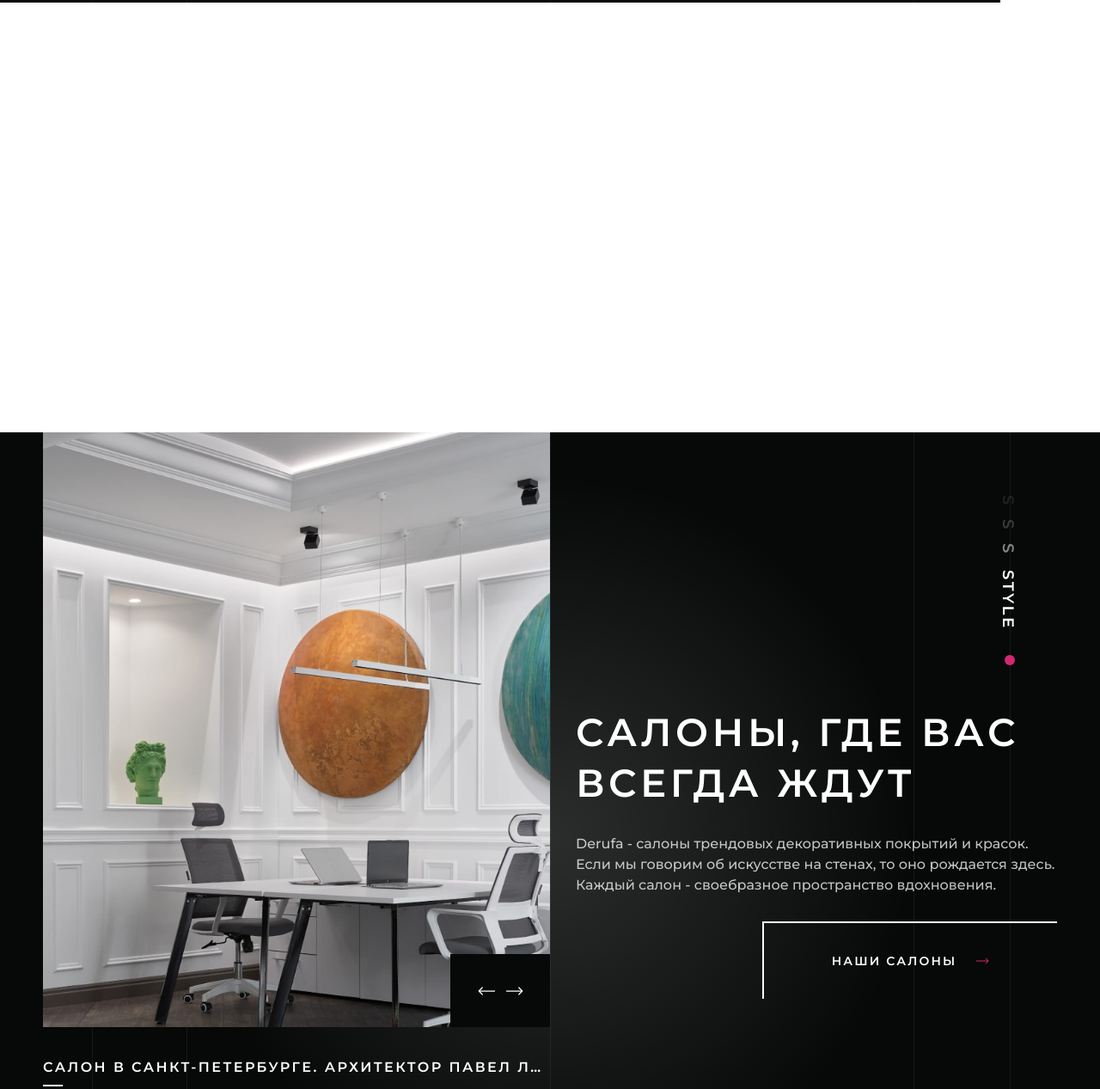
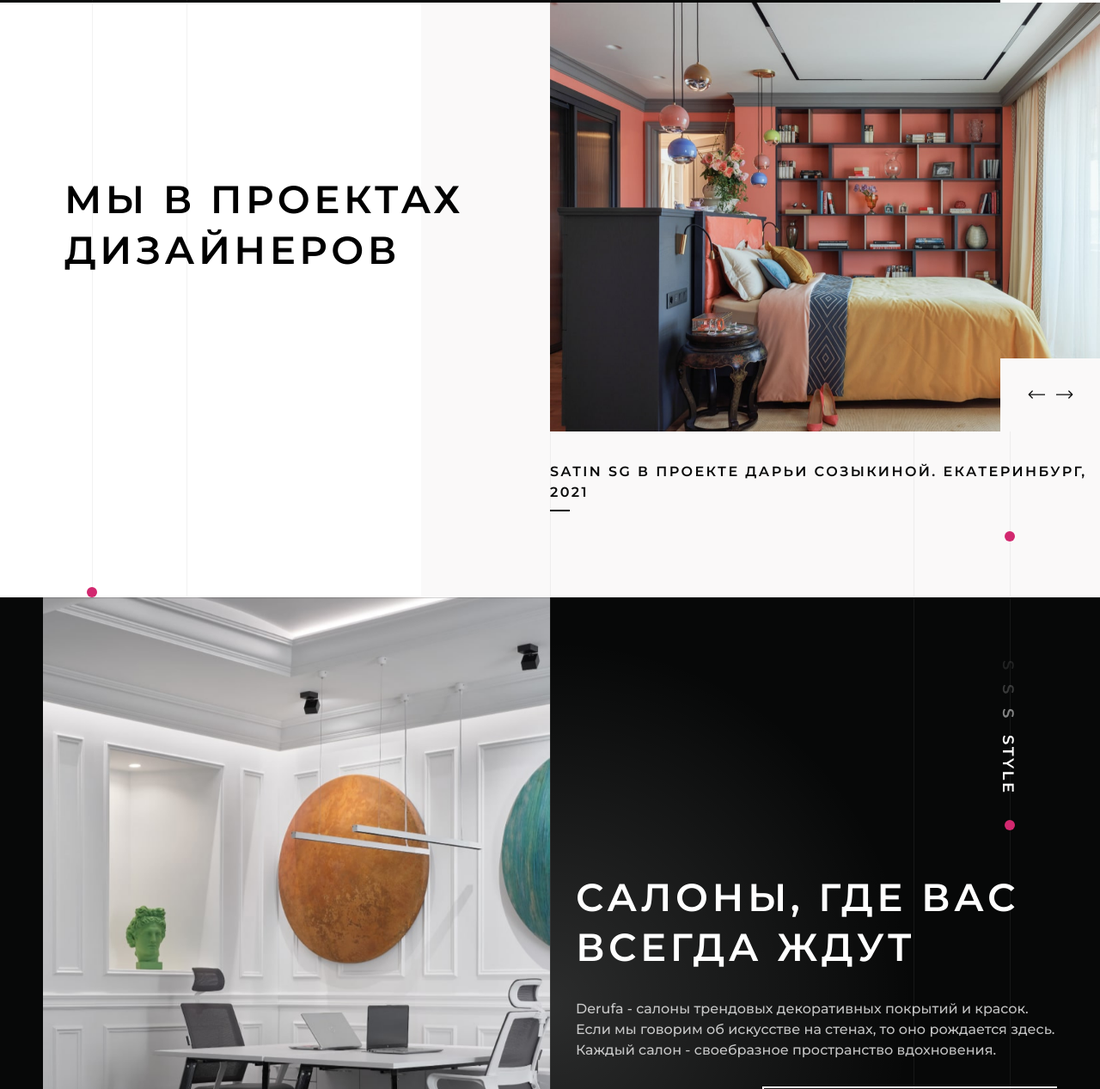
Before and after one commit to brekot/def-gulp, a website built with webpack: page docs/index.html in a window 1280 px wide. Shown: the part 1067-2334 px from the top of the page at 86% size. Built offline with Linux system fonts and the light colour scheme.

Commit message:
Блок Мы в проектах дизайнеров

```diff
--- a/docs/index.html
+++ b/docs/index.html
@@ -147,6 +147,55 @@
     </div>
 </div>
             <div class="index-about js-index-active" data-reverse-header="N" data-name="О нас"></div>
+            <div class="index-change js-index-active" data-reverse-header="N" data-name="Нас выбирают">
+
+    <div class="line-grid">
+        <span class="line-grid__one"></span>
+        <span class="line-grid__two"></span>
+    </div>
+
+    <div class="words-block words-block_dark d-none d-xl-block">
+        <svg class="index-change__word-color words-block__word words-block__word_color">
+            <use xlink:href="local/img/sprites/sprite.svg#word.color"></use>
+        </svg>
+    </div>
+
+    <div class="point-block">
+        <div class="index-change__point-one point-block__point"></div>
+        <div class="index-change__point-two point-block__point"></div>
+    </div>
+
+    <div class="index-change__inner">
+        <div class="index-change__left">
+            <h2 class="index-change__title mb-0">Мы в проектах дизайнеров</h2>
+        </div>
+        <div class="index-change__right">
+            <div class="index-change__slider swiper">
+                <div class="swiper-wrapper">
+                    <div class="index-change__slide swiper-slide" data-name="SATIN SG в проекте дарьи Созыкиной. екатеринбург, 2021">
+                        <img src="local/img/index-change/img.jpg" alt="" class="index-change__img">
+                    </div>
+                    <div class="index-change__slide swiper-slide" data-name="SATIN SG в проекте дарьи Созыкиной. екатеринбург, 2022">
+                        <img src="local/img/index-change/img.jpg" alt="" class="index-change__img">
+                    </div>
+                </div>
+                <div class="str-block str-block_gray str-block_up">
+                    <a href="javascript::" class="index-change__prev str-block__str str-block__str_prev">
+                        <svg class="str-block__icon str-block__icon_prev">
+                            <use xlink:href="local/img/sprites/sprite.svg#str"></use>
+                        </svg>
+                    </a>
+                    <a href="javascript::" class="index-change__next str-block__str str-block__str_next">
+                        <svg class="str-block__icon str-block__icon_next">
+                            <use xlink:href="local/img/sprites/sprite.svg#str"></use>
+                        </svg>
+                    </a>
+                </div>
+            </div>
+            <div class="index-change__name"></div>
+        </div>
+    </div>
+</div>
             <div class="index-salons js-index-active" data-reverse-header="Y" data-name="Салоны">
 
     <div class="line-grid line-grid_dark">
@@ -169,17 +218,14 @@
         <div class="index-salons__left">
             <div class="index-salons__slider swiper">
                 <div class="swiper-wrapper">
-                    <div class="index-salons__slide swiper-slide">
+                    <div class="index-salons__slide swiper-slide" data-name="салон в санкт-петербурге. архитектор павел лопанов">
                         <img src="local/img/index-salons/img.jpg" alt="" class="index-salons__img">
-                        <div class="index-salons__name">салон в санкт-петербурге. архитектор павел лопанов</div>
                     </div>
-                    <div class="index-salons__slide swiper-slide">
+                    <div class="index-salons__slide swiper-slide" data-name="салон в санкт-петербурге. архитектор игорь иванов">
                         <img src="local/img/index-salons/img.jpg" alt="" class="index-salons__img">
-                        <div class="index-salons__name">салон в санкт-петербурге. архитектор павел лопанов</div>
                     </div>
                 </div>
-            </div>
-            <div class="index-salons__str str-block str-block_dark str-block_up">
+                <div class="str-block str-block_dark str-block_up">
                     <a href="javascript::" class="index-salons__prev str-block__str str-block__str_prev">
                         <svg class="str-block__icon str-block__icon_prev">
                             <use xlink:href="local/img/sprites/sprite.svg#str"></use>
@@ -191,6 +237,8 @@
                         </svg>
                     </a>
                 </div>
+            </div>
+            <div class="index-salons__name"></div>
         </div>
         <div class="index-salons__right">
             <h2 class="index-salons__title color-white mb-0">Салоны, где вас всегда ждут</h2>
--- a/src/blocks/_modules.scss
+++ b/src/blocks/_modules.scss
@@ -4,6 +4,7 @@
 // Главная
 @import "modules/index-main/index-main";
 @import "modules/index-about/index-about";
+@import "modules/index-change/index-change";
 @import "modules/index-salons/index-salons";
 @import "modules/index-review/index-review";
 @import "modules/index-question/index-question";
--- a/src/blocks/modules/index-about/index-about.scss
+++ b/src/blocks/modules/index-about/index-about.scss
@@ -1,3 +1,3 @@
 .index-about {
-    height: 500px;
+
 }
--- /dev/null
+++ b/src/blocks/modules/index-change/index-change.js
@@ -0,0 +1,23 @@
+import Swiper from 'swiper/bundle';
+
+if (document.querySelector('.index-change__slider'))
+{
+    new Swiper('.index-change__slider', {
+        loop: true,
+        navigation: {
+            prevEl: '.index-change__prev',
+            nextEl: '.index-change__next'
+        },
+        slideActiveClass: 'index-change__slide_active',
+        on: {
+            init: function () {
+
+                document.querySelector('.index-change__name').innerText = document.querySelector('.index-change__slide_active').dataset.name;
+            },
+            slideNextTransitionEnd: function () {
+
+                document.querySelector('.index-change__name').innerText = document.querySelector('.index-change__slide_active').dataset.name;
+            }
+        },
+    });
+}
--- /dev/null
+++ b/src/blocks/modules/index-change/index-change.scss
@@ -0,0 +1,124 @@
+.index-change {
+    position: relative;
+
+    &::before {
+        content: "";
+        position: absolute;
+        top: 0;
+        bottom: 0;
+        right: 0;
+        left: calc(50% - 534px);
+        background-color: $color-grey5;
+    }
+
+    &__word-color {
+        top: 680px;
+    }
+
+    &__point {
+
+        &-one {
+            margin: 0 0 0 -848px;
+            top: 505px;
+        }
+        &-two {
+            margin: 0 0 0 529px;
+            bottom: 65px;
+        }
+    }
+
+    &__inner {
+        display: flex;
+        position: relative;
+        z-index: 5;
+        padding: 0 0 100px;
+    }
+    &__left {
+        width: calc(50% - 200px);
+        display: flex;
+        justify-content: flex-end;
+        padding: 405px 0 0 50px;
+    }
+    &__title {
+        line-height: 130%;
+        max-width: 565px;
+        padding: 0 30px 0 0;
+    }
+    &__right {
+        width: calc(50% + 200px);
+    }
+    &__slider {
+        margin: 0 0 35px;
+    }
+    &__img {
+        width: 100%;
+        display: block;
+    }
+    &__name {
+        color: $bg-main;
+        font-size: 16px;
+        font-weight: 600;
+        letter-spacing: 2.4px;
+        text-transform: uppercase;
+        position: relative;
+        padding: 0 0 10px;
+
+        &::after {
+            content: '';
+            width: 23px;
+            height: 2px;
+            background-color: $bg-main;
+            position: absolute;
+            left: 0;
+            bottom: 0;
+        }
+    }
+
+    @include media-breakpoint-down(xl)
+	{
+        &::before {
+            left: calc(50% - 150px);
+        }
+        &__left,
+        &__right {
+            width: 50%;
+        }
+        &__left {
+            padding: 200px 0 0 50px;
+        }
+    }
+    @include media-breakpoint-only(md)
+	{
+        &__title {
+            max-width: 100%;
+            padding: 0 60px 0 0;
+        }
+    }
+    @include media-breakpoint-down(sm)
+	{
+        &:before {
+            left: 50%;
+        }
+        &__inner {
+            flex-direction: column;
+            padding: 0 0 50px;
+        }
+        &__left {
+            width: 100%;
+            justify-content: flex-start;
+            padding: 60px 35px 45px;
+        }
+        &__title {
+            max-width: 100%;
+            padding: 0;
+        }
+        &__right {
+            width: 100%;
+        }
+        &__name {
+            margin: 0 15px;
+            font-size: 12px;
+            letter-spacing: 1.8px;
+        }
+    }
+}
--- a/src/blocks/modules/index-salons/index-salons.js
+++ b/src/blocks/modules/index-salons/index-salons.js
@@ -8,5 +8,16 @@ if (document.querySelector('.index-salons__slider'))
             prevEl: '.index-salons__prev',
             nextEl: '.index-salons__next'
         },
+        slideActiveClass: 'index-salons__slide_active',
+        on: {
+            init: function () {
+
+                document.querySelector('.index-salons__name').innerText = document.querySelector('.index-salons__slide_active').dataset.name;
+            },
+            slideNextTransitionEnd: function () {
+
+                document.querySelector('.index-salons__name').innerText = document.querySelector('.index-salons__slide_active').dataset.name;
+            }
+        },
     });
 }
--- a/src/blocks/modules/index-salons/index-salons.scss
+++ b/src/blocks/modules/index-salons/index-salons.scss
@@ -35,13 +35,12 @@
         width: 50%;
         position: relative;
     }
+    &__slider {
+        margin: 0 0 35px;
+    }
     &__img {
         display: block;
         width: 100%;
-        margin: 0 0 35px;
-    }
-    &__str {
-        bottom: 69px;
     }
     &__name {
         color: $color-white;
@@ -51,9 +50,6 @@
         text-transform: uppercase;
         position: relative;
         padding: 0 0 10px;
-        white-space: nowrap;
-        text-overflow: ellipsis;
-        overflow: hidden;
 
         &::after {
             content: '';
@@ -103,9 +99,6 @@
         &__gradient {
             display: none;
         }
-        &__name {
-            white-space: normal;
-        }
     }
     @include media-breakpoint-down(sm)
 	{
--- a/src/js/index.js
+++ b/src/js/index.js
@@ -1,6 +1,7 @@
 //import { Fancybox } from "@fancyapps/ui";
 
 import "%modules%/index-main/index-main";
+import "%modules%/index-change/index-change";
 import "%modules%/index-salons/index-salons";
 import "%modules%/index-review/index-review";
 
--- a/src/styles/elems/str.block.scss
+++ b/src/styles/elems/str.block.scss
@@ -37,6 +37,12 @@
         }
     }
 
+    @include media-breakpoint-up(md)
+	{
+        &_gray &__str {
+            background-color: $color-grey5;
+        }
+    }
     @include media-breakpoint-down(md)
 	{
         &_up {
--- a/src/styles/elems/words.block.scss
+++ b/src/styles/elems/words.block.scss
@@ -27,6 +27,9 @@
             transform: translate(-57px, 0);
         }
     }
+    &_dark &__word {
+        fill: $bg-main;
+    }
 
     @include media-breakpoint-down(md)
 	{
--- a/src/styles/helpers/_variables.scss
+++ b/src/styles/helpers/_variables.scss
@@ -27,6 +27,7 @@ $color-grey1: #CCC;
 $color-grey2: #464646;
 $color-grey3: #C1C1C1;
 $color-grey4: #787878;
+$color-grey5: #FAF9F9;
 
 $bg-main: #070808;
 
```
Also changed, not shown: src/blocks/modules/index-change/index-change.html (added, +49 -0 lines), src/blocks/modules/index-salons/index-salons.html (+5 -6 lines), src/views/index.html (+1 -0 lines), docs/local/img/index-change/img.jpg (added), docs/local/img/index-change/img.webp (added), docs/local/js/main.min.js, docs/local/styles/main.min.css, src/img/index-change/img.jpg (added). Lines whose indentation alone changed are shown as unchanged.
